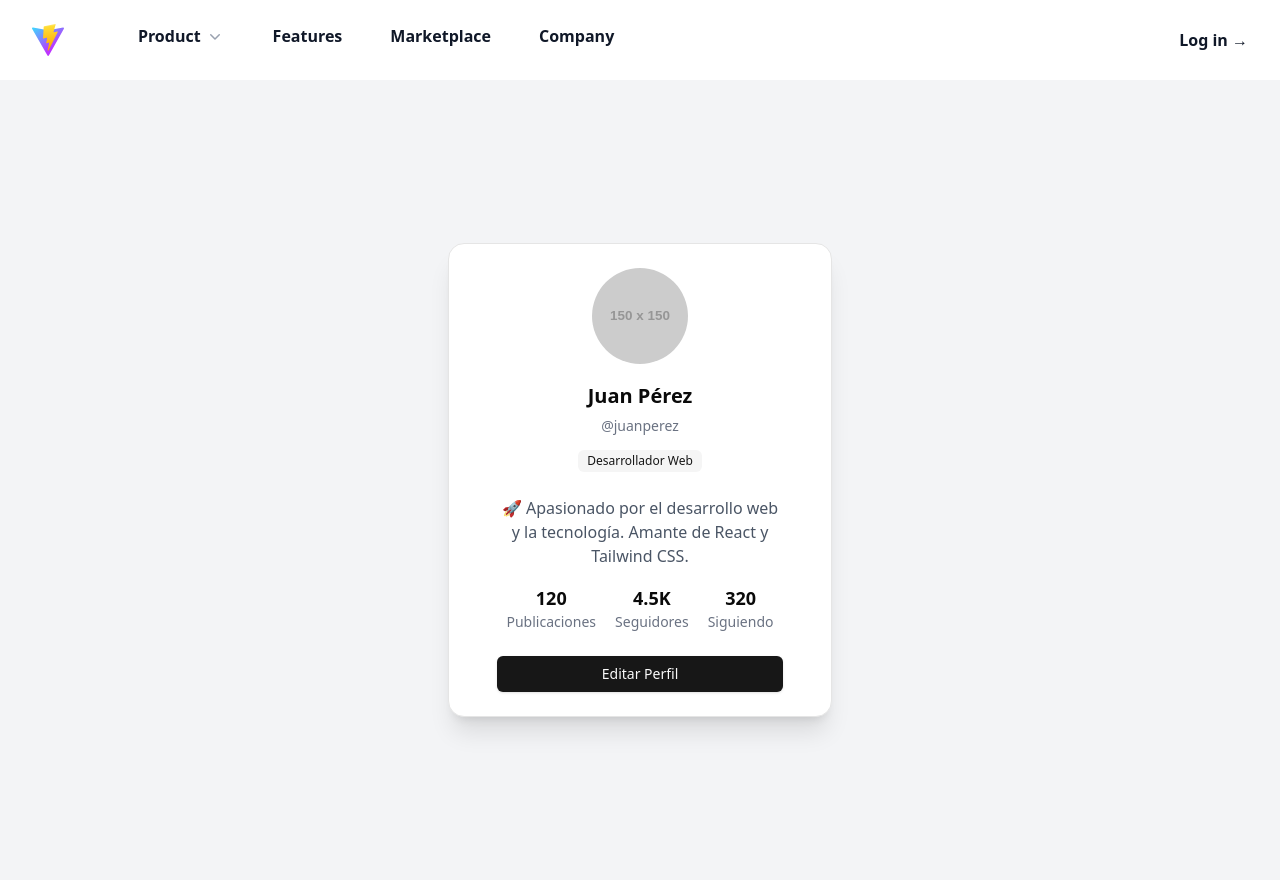
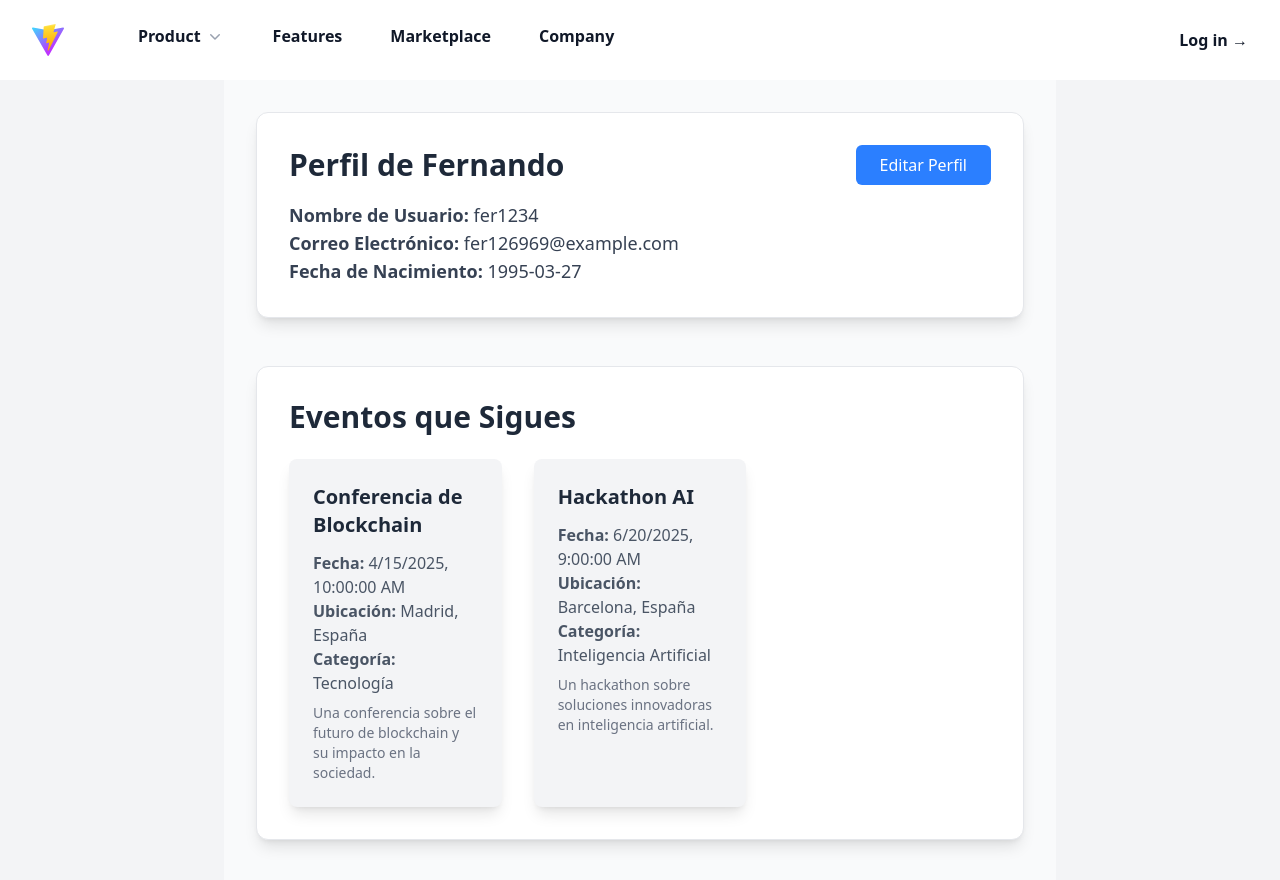
Before and after one commit to Dmmo2003/ISST_Project, a React (Vite) app in the folder src/main/Frontend/: page /perfil in a window 1280 px wide. Built offline with nearby package versions, Linux system fonts and the light colour scheme.

Commit message:
Añadir componente Tabs, textarea y mejorar perfil, añadiendo que se vean los eventos a los que se pertenece

```diff
--- a/src/main/Frontend/package.json
+++ b/src/main/Frontend/package.json
@@ -18,6 +18,7 @@
     "@radix-ui/react-navigation-menu": "^1.2.5",
     "@radix-ui/react-separator": "^1.1.2",
     "@radix-ui/react-slot": "^1.1.2",
+    "@radix-ui/react-tabs": "^1.1.3",
     "@radix-ui/react-tooltip": "^1.1.8",
     "@shadcn/ui": "^0.0.4",
     "@tailwindcss/vite": "^4.0.14",
--- /dev/null
+++ b/src/main/Frontend/public/data.json
@@ -0,0 +1,81 @@
+{
+  "usuarios": [
+    {
+      "username": "fer1234",
+      "correo": "fer126969@example.com",
+      "password": "hashedpassword123",
+      "nombre": "Fernando",
+      "primerApellido": "Garcia",
+      "segundoApellido": "Fernández",
+      "fechaNacimiento": "1995-03-27",
+      "gruposSeguidos": [
+        {
+          "id": 1,
+          "nombre": "Grupo de Blockchain",
+          "descripcion": "Grupo de discusión sobre el futuro de Blockchain.",
+          "adminId": 1,
+          "eventoId": 1
+        },
+        {
+          "id": 2,
+          "nombre": "Grupo de AI Hackathon",
+          "descripcion": "Grupo de preparativos para el Hackathon de IA.",
+          "adminId": 2,
+          "eventoId": 2
+        }
+      ]
+    },
+    {
+      "username": "maria123",
+      "correo": "maria123@example.com",
+      "password": "hashedpassword456",
+      "nombre": "María",
+      "primerApellido": "García",
+      "segundoApellido": "López",
+      "fechaNacimiento": "1992-11-05",
+      "gruposSeguidos": [
+        {
+          "id": 1,
+          "nombre": "Grupo de Blockchain",
+          "descripcion": "Grupo de discusión sobre el futuro de Blockchain.",
+          "adminId": 1,
+          "eventoId": 1
+        }
+      ]
+    }
+  ],
+  "eventos": [
+    {
+      "id": 1,
+      "nombre": "Conferencia de Blockchain",
+      "fecha": "2025-04-15T10:00:00",
+      "ubicacion": "Madrid, España",
+      "categoria": "Tecnología",
+      "descripcion": "Una conferencia sobre el futuro de blockchain y su impacto en la sociedad."
+    },
+    {
+      "id": 2,
+      "nombre": "Hackathon AI",
+      "fecha": "2025-06-20T09:00:00",
+      "ubicacion": "Barcelona, España",
+      "categoria": "Inteligencia Artificial",
+      "descripcion": "Un hackathon sobre soluciones innovadoras en inteligencia artificial."
+    }
+  ],
+  "grupos": [
+    {
+      "id": 1,
+      "nombre": "Grupo de Blockchain",
+      "descripcion": "Grupo de discusión sobre el futuro de Blockchain.",
+      "adminId": 1,
+      "eventoId": 1
+    },
+    {
+      "id": 2,
+      "nombre": "Grupo de AI Hackathon",
+      "descripcion": "Grupo de preparativos para el Hackathon de IA.",
+      "adminId": 2,
+      "eventoId": 2
+    }
+  ]
+}
--- a/src/main/Frontend/src/EditarPerfilPage.jsx
+++ b/src/main/Frontend/src/EditarPerfilPage.jsx
@@ -1,10 +1,108 @@
+import { useState, useEffect } from "react";
+import { Card, CardHeader, CardContent, CardFooter } from "@/components/ui/card";
+import { Button } from "@/components/ui/button";
+import { Badge } from "@/components/ui/badge";
+import { Input } from "@/components/ui/input";
+import { Label } from "@/components/ui/label";
+import { useNavigate } from "react-router-dom";
+
 export default function EditarPerfilPage() {
-    return (
-      <div className="flex justify-center items-center h-screen bg-gray-100">
-        <div className="p-6 bg-white rounded-xl shadow-lg">
-          <h1 className="text-2xl font-bold">Editar Perfil</h1>
-          {/* Aquí puedes agregar el formulario para editar los datos */}
-        </div>
-      </div>
-    );
-  }
+  const navigate = useNavigate();
+  const [usuarioData, setUsuarioData] = useState(null);
+  const [nombre, setNombre] = useState("");
+  const [usuario, setUsuario] = useState("");
+  const [contraseña, setContraseña] = useState("");
+  const [confirmarContraseña, setConfirmarContraseña] = useState("");
+  const [editando, setEditando] = useState(true);
+
+  useEffect(() => {
+    fetch("/data.json")
+      .then((response) => response.json())
+      .then((data) => {
+        const usuarioData = data.usuarios.find((user) => user.username === "fer1234");
+        setUsuarioData(usuarioData);
+        setNombre(usuarioData.nombre);
+        setUsuario(usuarioData.username);
+      })
+      .catch((error) => {
+        console.error("Error al cargar los datos:", error);
+      });
+  }, []);
+
+  const handleSave = () => {
+    if (contraseña !== confirmarContraseña) {
+      alert("Las contraseñas no coinciden");
+      return;
+    }
+
+    setEditando(false);
+    navigate("/perfil");
+  };
+
+  if (!usuarioData) return <p>Cargando...</p>;
+
+  return (
+    <div className="flex justify-center items-center h-screen bg-gray-100">
+      <Card className="w-96 shadow-xl p-6 bg-white rounded-2xl">
+        <CardHeader className="flex flex-col items-center">
+          {/* Ya no usamos el Avatar */}
+          {editando ? (
+            <Input
+              value={nombre}
+              onChange={(e) => setNombre(e.target.value)}
+              className="mt-3 text-center"
+              placeholder="Introduce tu nombre"
+            />
+          ) : (
+            <h2 className="text-xl font-bold mt-3">{nombre}</h2>
+          )}
+          {editando ? (
+            <Input
+              value={usuario}
+              onChange={(e) => setUsuario(e.target.value)}
+              className="text-center"
+              placeholder="Introduce tu nombre de usuario"
+            />
+          ) : (
+            <p className="text-gray-500 text-sm">{usuario}</p>
+          )}
+          <Badge variant="secondary" className="mt-2">
+            Desarrollador Web
+          </Badge>
+        </CardHeader>
+
+        <CardContent className="text-center">
+          {editando && (
+            <>
+              <Label htmlFor="contraseña" className="mt-4">Contraseña</Label>
+              <Input
+                id="contraseña"
+                type="password"
+                value={contraseña}
+                onChange={(e) => setContraseña(e.target.value)}
+                placeholder="Introduce tu nueva contraseña"
+              />
+
+              <Label htmlFor="confirmar-contraseña" className="mt-4">Confirmar Contraseña</Label>
+              <Input
+                id="confirmar-contraseña"
+                type="password"
+                value={confirmarContraseña}
+                onChange={(e) => setConfirmarContraseña(e.target.value)}
+                placeholder="Confirma tu nueva contraseña"
+              />
+            </>
+          )}
+        </CardContent>
+
+        <CardFooter className="flex justify-center">
+          {editando ? (
+            <Button className="w-full" onClick={handleSave}>Guardar cambios</Button>
+          ) : (
+            <Button className="w-full" onClick={() => setEditando(true)}>Editar Perfil</Button>
+          )}
+        </CardFooter>
+      </Card>
+    </div>
+  );
+}
--- a/src/main/Frontend/src/Perfil.jsx
+++ b/src/main/Frontend/src/Perfil.jsx
@@ -1,112 +1,79 @@
-import { useState } from "react";
-import { Card, CardHeader, CardContent, CardFooter } from "@/components/ui/card";
-import { Button } from "@/components/ui/button";
-import { Avatar, AvatarImage, AvatarFallback } from "@/components/ui/avatar";
-import { Badge } from "@/components/ui/badge";
+import { useEffect, useState } from 'react';
+import { useNavigate } from 'react-router-dom';
 
-export default function Perfil() {
-  const [isEditing, setIsEditing] = useState(false);
-  const [name, setName] = useState("Juan Pérez");
-  const [bio, setBio] = useState("🚀 Apasionado por el desarrollo web y la tecnología. Amante de React y Tailwind CSS.");
-  const [username, setUsername] = useState("@juanperez");
-  const [profileImage, setProfileImage] = useState("https://via.placeholder.com/150");
+const Perfil = () => {
+  const [usuario, setUsuario] = useState(null);
+  const [eventosSeguidos, setEventosSeguidos] = useState([]);
+  const [loading, setLoading] = useState(true);
+  const navigate = useNavigate();
 
-  // Función para manejar el cambio de estado entre edición y visualización
-  const toggleEdit = () => setIsEditing(!isEditing);
+  useEffect(() => {
+    fetch("/data.json")
+      .then((response) => response.json())
+      .then((data) => {
+        const usuarioActual = data.usuarios.find(u => u.username === "fer1234");
+        setUsuario(usuarioActual);
+        const eventos = usuarioActual.gruposSeguidos.map(grupo => {
+          const evento = data.eventos.find(evento => evento.id === grupo.eventoId);
+          return evento;
+        });
+        setEventosSeguidos(eventos);
+        setLoading(false);
+      })
+      .catch((error) => {
+        console.error("Error al cargar los datos:", error);
+        setLoading(false);
+      });
+  }, []);
 
-  // Función para guardar los cambios (puedes agregar una lógica para enviar los datos al servidor)
-  const saveChanges = () => {
-    setIsEditing(false);
-    // Aquí podrías enviar los cambios a un servidor, por ejemplo
-    console.log("Cambios guardados:", { name, bio, username, profileImage });
-  };
+  if (loading) {
+    return <p className="text-center text-lg">Cargando...</p>;
+  }
 
-  // Función para manejar el cambio de foto de perfil
-  const handleProfileImageChange = (event) => {
-    const file = event.target.files[0];
-    if (file) {
-      const reader = new FileReader();
-      reader.onloadend = () => {
-        setProfileImage(reader.result);
-      };
-      reader.readAsDataURL(file);
-    }
+  const handleEditProfile = () => {
+    navigate('/editar-perfil');
   };
 
   return (
-    <div className="flex justify-center items-center h-screen bg-gray-100">
-      <Card className="w-96 shadow-xl p-6 bg-white rounded-2xl">
-        {/* Encabezado con Foto de Perfil */}
-        <CardHeader className="flex flex-col items-center">
-          <Avatar className="w-24 h-24">
-            <AvatarImage src={profileImage} alt="Foto de perfil" />
-            <AvatarFallback>JD</AvatarFallback>
-          </Avatar>
-          {isEditing ? (
-            <input
-              type="file"
-              className="mt-3"
-              accept="image/*"
-              onChange={handleProfileImageChange}
-            />
-          ) : (
-            // Nombre editable en modo edición
-            <h2 className="text-xl font-bold mt-3">
-              {isEditing ? (
-                <input
-                  type="text"
-                  className="w-full text-xl text-center font-bold bg-transparent border-none focus:outline-none"
-                  value={name}
-                  onChange={(e) => setName(e.target.value)}
-                />
-              ) : (
-                name
-              )}
-            </h2>
-          )}
-          <p className="text-gray-500 text-sm">{username}</p>
-          <Badge variant="secondary" className="mt-2">Desarrollador Web</Badge>
-        </CardHeader>
+    <div className="flex flex-col items-center p-8 bg-gray-50 min-h-screen">
+      {/* Tarjeta de Perfil */}
+      <div className="w-full max-w-3xl p-8 bg-white rounded-xl shadow-lg border border-gray-200">
+        <div className="flex items-center justify-between">
+          <h2 className="text-3xl font-semibold text-gray-800">Perfil de {usuario.nombre}</h2>
+          <button
+            onClick={handleEditProfile}
+            className="px-6 py-2 bg-blue-500 text-white rounded-md hover:bg-blue-700 transition duration-300"
+          >
+            Editar Perfil
+          </button>
+        </div>
+        <div className="mt-4 text-lg text-gray-700">
+          <p><strong>Nombre de Usuario:</strong> {usuario.username}</p>
+          <p><strong>Correo Electrónico:</strong> {usuario.correo}</p>
+          <p><strong>Fecha de Nacimiento:</strong> {usuario.fechaNacimiento}</p>
+        </div>
+      </div>
 
-        {/* Información de perfil */}
-        <CardContent className="text-center">
-          {isEditing ? (
-            <textarea
-              className="w-full p-2 mt-4 border-2 border-gray-300 rounded"
-              value={bio}
-              onChange={(e) => setBio(e.target.value)}
-              placeholder="Escribe algo sobre ti..."
-            />
-          ) : (
-            <p className="text-gray-600">{bio}</p>
-          )}
-
-          {/* Estadísticas */}
-          <div className="flex justify-around mt-4">
-            <div>
-              <h3 className="font-bold text-lg">120</h3>
-              <p className="text-gray-500 text-sm">Publicaciones</p>
+      {/* Tarjeta de Eventos Seguidos */}
+      <div className="w-full max-w-3xl mt-12 p-8 bg-white rounded-xl shadow-lg border border-gray-200">
+        <h2 className="text-3xl font-semibold text-gray-800 mb-6">Eventos que Sigues</h2>
+        <div className="grid grid-cols-1 sm:grid-cols-2 lg:grid-cols-3 gap-8">
+          {eventosSeguidos.map((evento) => (
+            <div
+              className="bg-gray-100 p-6 rounded-lg shadow-lg hover:shadow-xl transition-shadow duration-300"
+              key={evento.id}
+            >
+              <h3 className="text-xl font-semibold text-gray-800 mb-3">{evento.nombre}</h3>
+              <p className="text-gray-600"><strong>Fecha:</strong> {new Date(evento.fecha).toLocaleString()}</p>
+              <p className="text-gray-600"><strong>Ubicación:</strong> {evento.ubicacion}</p>
+              <p className="text-gray-600"><strong>Categoría:</strong> {evento.categoria}</p>
+              <p className="text-gray-500 text-sm mt-2">{evento.descripcion}</p>
             </div>
-            <div>
-              <h3 className="font-bold text-lg">4.5K</h3>
-              <p className="text-gray-500 text-sm">Seguidores</p>
-            </div>
-            <div>
-              <h3 className="font-bold text-lg">320</h3>
-              <p className="text-gray-500 text-sm">Siguiendo</p>
-            </div>
-          </div>
-        </CardContent>
-
-        {/* Botón para Editar Perfil */}
-        <CardFooter className="flex justify-center">
-          {isEditing ? (
-            <Button className="w-full" onClick={saveChanges}>Guardar Cambios</Button>
-          ) : (
-            <Button className="w-full" onClick={toggleEdit}>Editar Perfil</Button>
-          )}
-        </CardFooter>
-      </Card>
+          ))}
+        </div>
+      </div>
     </div>
   );
-}
+};
+
+export default Perfil;
```
Also changed, not shown: src/main/Frontend/src/components/ui/tabs.jsx (added, +60 -0 lines), src/main/Frontend/src/components/ui/textarea.jsx (added, +20 -0 lines), 1 other file (tests, documents, lock files or other folders).
